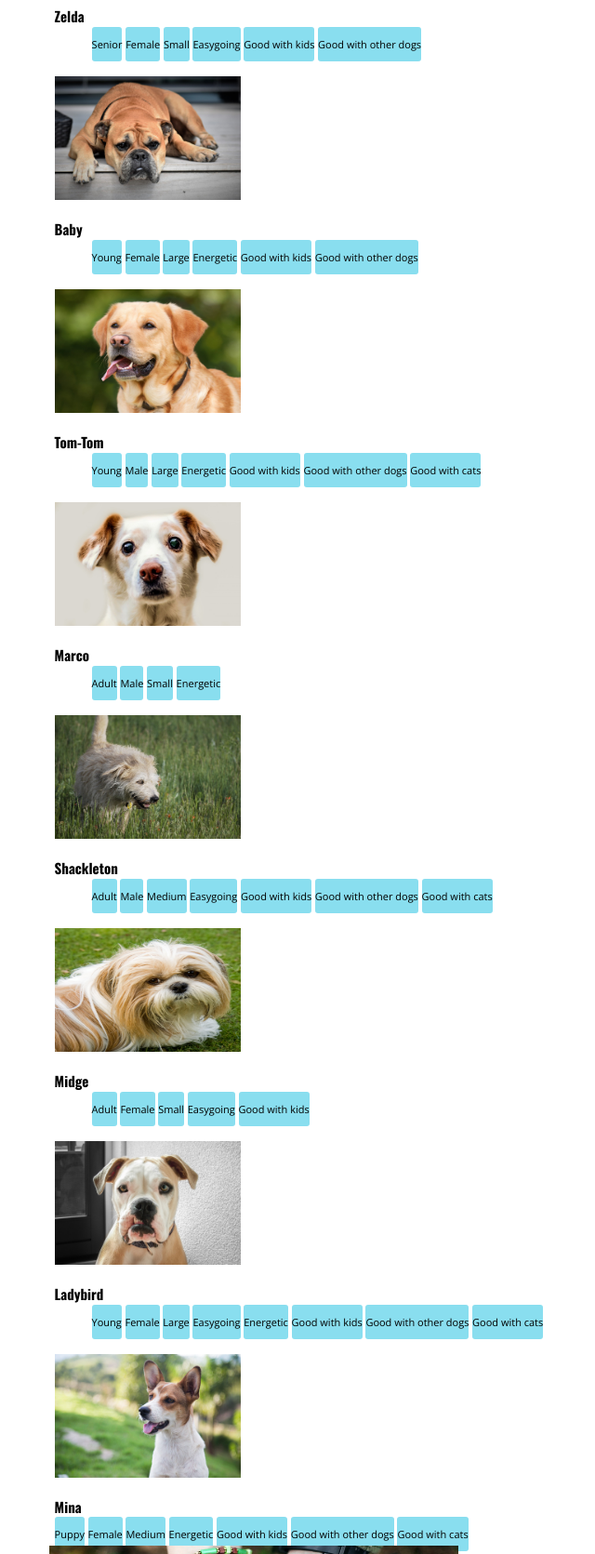
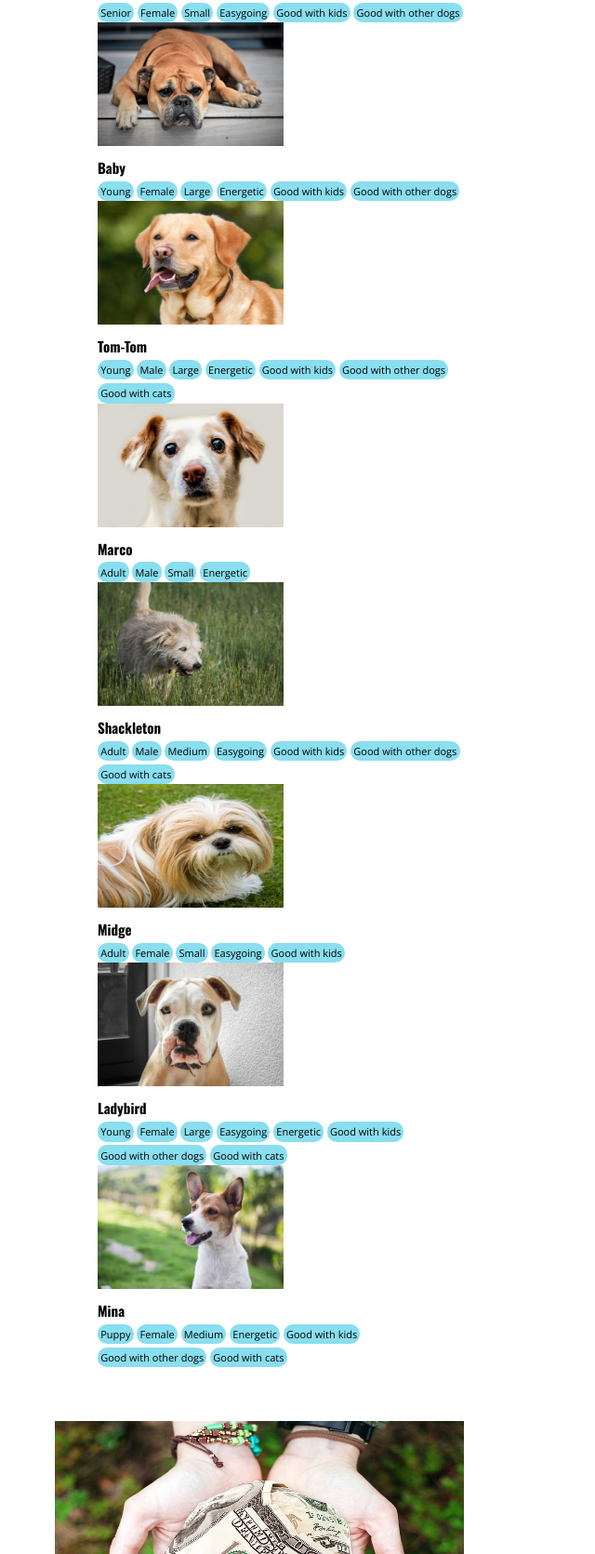
Before and after one commit to Momentum-Team-11/dog-adoption-canoay, a plain HTML site: page index.html in a window 1280 px wide. Shown: the part 587-2258 px from the top of the page at 93% size, without its empty margins (215-855 px from the left). Drawn offline with nearby package versions, Linux system fonts and the light colour scheme.

Commit message:
update 9

```diff
--- a/index.html
+++ b/index.html
@@ -21,29 +21,32 @@
     <h2>Adopt a Dog</h2></div>
         <p>If you are interested in adopting one of our animals, please fill out our <a href="#">online adoption form</a></p>
     <br>
+    <div class="dog-rows">
+<span>
+    <ul>
     <div class="container">
         <div class="dogphoto">
         <img src="starter_files/images/beans.jpg" alt="Image of Beans the dog"></div>
         <div class="name">
                  <strong><p>Beans</p></strong>
                 </div>
-        <ul>
+
             <div class="traits">
-            <p>Adult</p>
+            <span>Adult</span>
                 </div>
             <div class="traits">
-            <p>Male</p>
+            <span>Male</span>
                 </div>
         <div class="traits">
-            <p>Medium</p>
+            <span>Medium</span>
                 </div>
         <div class="traits">
-            <p>Easygoing</p>
+            <span>Easygoing</span>
                 </div>
         <div class="traits">
-            <p>Good with cats</p>
+            <span>Good with cats</span>
             </div>
-    </ul>
+
         </div>
     <div class="container">
         <div class="dogphoto">
@@ -51,26 +54,25 @@
         <div class="name">
             <strong><p>Zelda</p></strong>
            </div>
-   <ul>
+
        <div class="traits">
-            <p>Senior</p>
+            <span>Senior</span>
             </div>
         <div class="traits">
-            <p>Female</p>
+            <span>Female</span>
             </div>
         <div class="traits">
-            <p>Small</p>
+            <span>Small</span>
             </div>
         <div class="traits">
-            <p>Easygoing</p>
+            <span>Easygoing</span>
             </div>
         <div class="traits">
-            <p>Good with kids</p>
+            <span>Good with kids</span>
             </div>
          <div class="traits">
-            <p>Good with other dogs</p>
+            <span>Good with other dogs</span>
              </div>
-    </ul>
         </div>
     <div class="container">
         <div class="dogphoto">
@@ -78,25 +80,23 @@
             <div class="name">
                  <strong><p>Baby</p></strong>
                </div>
-     <ul>
             <div class="traits">
-                <p>Young</p>
+                <span>Young</span>
                  </div>
              <div class="traits">
-                <p>Female</p>
+                <span>Female</span>
                 </div>
             <div class="traits">
-                <p>Large</p>
+                <span>Large</span>
                 </div>
             <div class="traits">
-                <p>Energetic</p>
+                <span>Energetic</span>
                 </div>
             <div class="traits">
-                <p>Good with kids</p>
+                <span>Good with kids</span>
                 </div>
              <div class="traits">
-                <p>Good with other dogs</p>
-    </ul>
+                <span>Good with other dogs</span>
                  </div>
 
     <div class="container">
@@ -105,28 +105,26 @@
             <div class="name">
                 <strong><p>Tom-Tom</p></strong>
                 </div>
-               <ul>
                 <div class="traits">
-                    <p>Young</p>
+                    <span>Young</span>
                     </div>
                 <div class="traits">
-                    <p>Male</p>
+                    <span>Male</span>
                     </div>
                 <div class="traits">
-                    <p>Large</p>
+                    <span>Large</span>
                     </div>
                 <div class="traits">
-                    <p>Energetic</p>
+                    <span>Energetic</span>
                     </div>
                 <div class="traits">
-                    <p>Good with kids</p>
+                    <span>Good with kids</span>
                     </div>
                  <div class="traits">
-                    <p>Good with other dogs</p>
+                    <span>Good with other dogs</span>
                     </div>
                 <div class="traits">
-                    <p>Good with cats</p>
-                </ul>
+                    <span>Good with cats</span>
                     </div>
 
     <div class="container">
@@ -135,20 +133,18 @@
             <div class="name">
                 <strong><p>Marco</p></strong>
                 </div>
-        <ul>
                 <div class="traits">
-                    <p>Adult</p>
+                    <span>Adult</span>
                     </div>
                 <div class="traits">
-                    <p>Male</p>
+                    <span>Male</span>
                     </div>
                 <div class="traits">
-                    <p>Small</p>
+                    <span>Small</span>
                     </div>
                 <div class="traits">
-                    <p>Energetic</p>
+                    <span>Energetic</span>
                     </div>
-            </ul>
         </div>
     <div class="container">
         <div class="dogphoto">
@@ -156,29 +152,27 @@
             <div class="name">
                 <strong><p>Shackleton</p></strong>
                 </div>
-            <ul>
                 <div class="traits">
-                    <p>Adult</p>
+                    <span>Adult</span>
                     </div>
                 <div class="traits">
-                    <p>Male</p>
+                    <span>Male</span>
                     </div>
                 <div class="traits">
-                    <p>Medium</p>
+                    <span>Medium</span>
                     </div>
                 <div class="traits">
-                    <p>Easygoing</p>
+                    <span>Easygoing</span>
                     </div>
                 <div class="traits">
-                    <p>Good with kids</p>
+                    <span>Good with kids</span>
                     </div>
                 <div class="traits">
-                    <p>Good with other dogs</p>
+                    <span>Good with other dogs</span>
                     </div>
                 <div class="traits">
-                    <p>Good with cats</p>
+                    <span>Good with cats</span>
                     </div>
-            </ul>
         </div>
     <div class="container">
         <div class="dogphoto">
@@ -186,23 +180,21 @@
                 <div class="name">
                     <strong><p>Midge</p></strong>
                     </div>
-                <ul>
                     <div class="traits">
-                        <p>Adult</p>
+                        <span>Adult</span>
                         </div>
                     <div class="traits">
-                        <p>Female</p>
+                        <span>Female</span>
                         </div>
                     <div class="traits">
-                        <p>Small</p>
+                        <span>Small</span>
                         </div>
                     <div class="traits">
-                        <p>Easygoing</p>
+                        <span>Easygoing</span>
                         </div>
                     <div class="traits">
-                        <p>Good with kids</p>
+                        <span>Good with kids</span>
                         </div>
-                </ul>
             </div>
     <div class="container">
         <div class="dogphoto">
@@ -210,32 +202,30 @@
             <div class="name">
                 <strong><p>Ladybird</p></strong>
                 </div>
-            <ul>
                 <div class="traits">
-                    <p>Young</p>
+                    <span>Young</span>
                     </div>
                 <div class="traits">
-                            <p>Female</p>
+                    <span>Female</span>
                     </div>
                 <div class="traits">
-                            <p>Large</p>
+                    <span>Large</span>
                     </div>
                 <div class="traits">
-                            <p>Easygoing</p>
+                    <span>Easygoing</span>
                     </div>
                 <div class="traits">
-                            <p>Energetic</p>
+                    <span>Energetic</span>
                     </div>
                 <div class="traits">
-                            <p>Good with kids</p>
+                    <span>Good with kids</span>
                     </div>
                 <div class="traits">
-                            <p>Good with other dogs</p>
+                    <span>Good with other dogs</span>
                     </div>
                 <div class="traits">
-                            <p>Good with cats</p>
+                    <span>Good with cats</span>
                             </div>
-                    </ul>
                 </div>
     <div class="container">
         <div class="dogphoto">
@@ -244,27 +234,32 @@
                 <strong><p>Mina</p></strong>
                 </div>
                 <div class="traits">
-                    <p>Puppy</p>
+                    <span>Puppy</span>
                     </div>
                 <div class="traits">
-                    <p>Female</p>
+                    <span>Female</span>
                     </div>
                 <div class="traits">
-                    <p>Medium</p>
+                    <span>Medium</span>
                     </div>
                 <div class="traits">
-                    <p>Energetic</p>
+                    <span>Energetic</span>
                     </div>
                 <div class="traits">
-                    <p>Good with kids</p>
+                    <span>Good with kids</span>
                     </div>
                 <div class="traits">
-                    <p>Good with other dogs</p>
+                    <span>Good with other dogs</span>
                     </div>
                 <div class="traits">
-                    <p>Good with cats</p>
+                    <span>Good with cats</span>
                     </div>
                 </div>
+                    <br>
+                    <br>
+    </ul>
+            </div>
+        </span>
     <footer>
         <img src="starter_files/images/donate.jpeg" alt="Donate">
         <img src="starter_files/images/volunteer.jpg" alt="Volunteer">
--- a/stylesheet.css
+++ b/stylesheet.css
@@ -2,6 +2,8 @@ body {
     font-family: "Open Sans";
     background-color: white;
     display: inline-flex;
+    flex-wrap: wrap;
+    flex-direction: row;
     width: 100%;
 }
 
@@ -15,6 +17,10 @@ Header {
     margin: -10px;
     }
 
+    .dog-rows{
+        display: flex;
+        flex-direction: row;
+    }
  .dogphoto img {
        width: 200px;
        height: 133px;
@@ -24,17 +30,17 @@ Header {
     width: 60%;
 }
 .container {
+   font-family: "Oswald";
+   display: inline-flexbox;
    flex-direction: row;
-   font-family: "Oswald";
-   display: flexbox;
-   align-items: flex-start;
    background-color: white;
-
+    width: 90%;
 }
 
 .name {
     margin-bottom: -15px;
     font-size: 15px;
+    margin-top: -8px;
 }
 
 
@@ -43,7 +49,8 @@ Header {
     font-family: "Open Sans";
     background-color: #89deef;
     border-color: #89deef;
-    border-radius: 3px;
+    border-radius: 10px;
+    padding: 0.2rem;
     display: inline-flex;
     flex-wrap: wrap;
 
```
Lines whose indentation alone changed are shown as unchanged.
